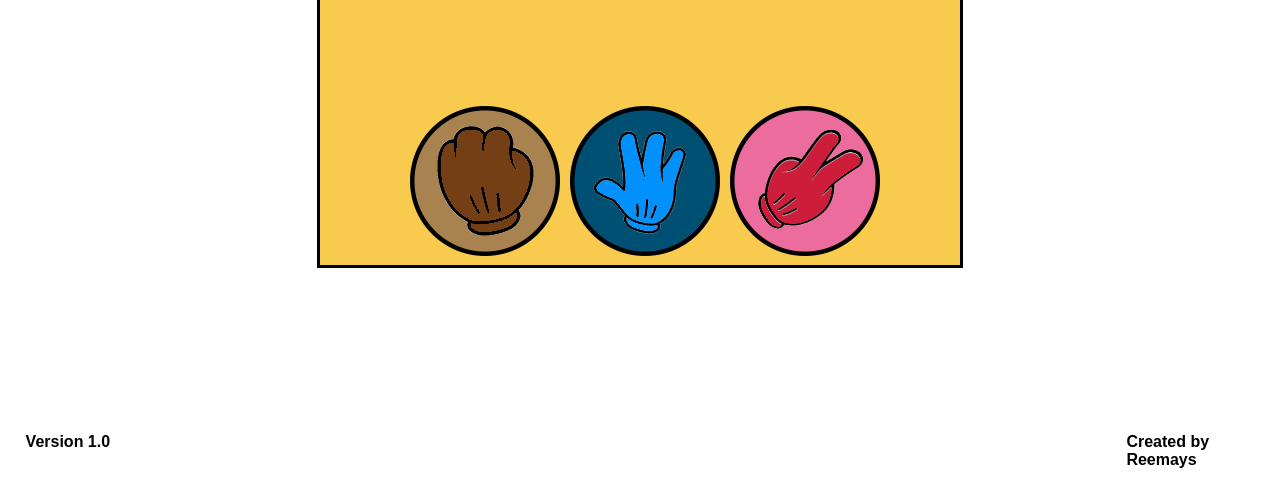
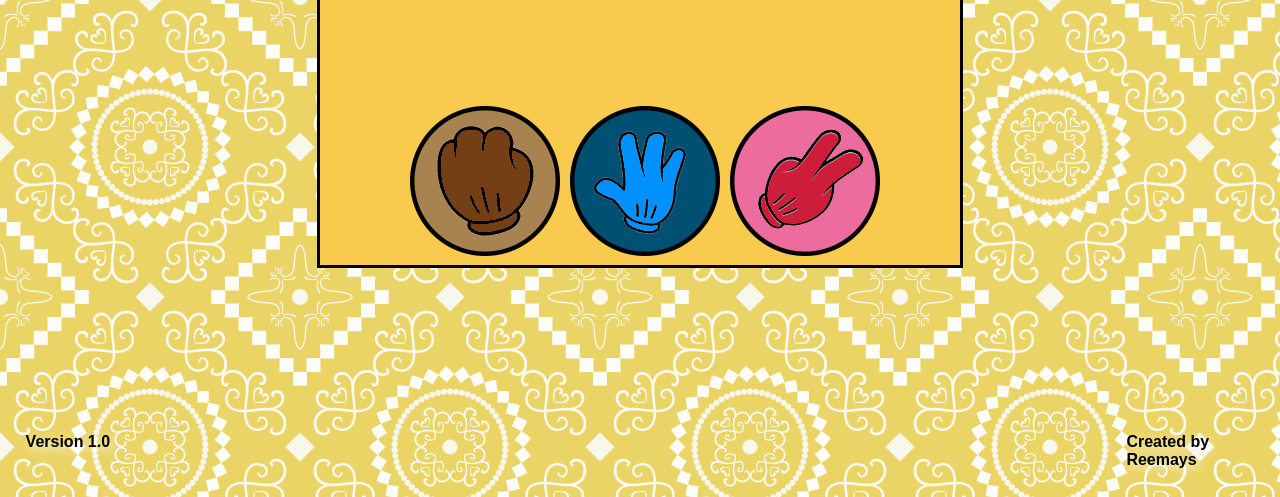
Before and after one commit to avrorestina/avrorestina.github.io, a website built with Parcel: page index.html in a window 1280 px wide. Shown: the part 303-800 px from the top of the page. Built offline with nearby package versions, Linux system fonts and the light colour scheme; files whose address does not match are found by name.

Commit message:
Update styles.css

```diff
--- a/src/styles.css
+++ b/src/styles.css
@@ -4,7 +4,7 @@ body {
   height: 100%;
   margin: 0;
   overflow: hidden;
-  background-image: url("../images/bg.png");
+  background-image: url("https://github.com/avrorestina/avrorestina.github.io/blob/master/src/images/bg.png?raw=true");
 }
 
 /******************************************************/
```
